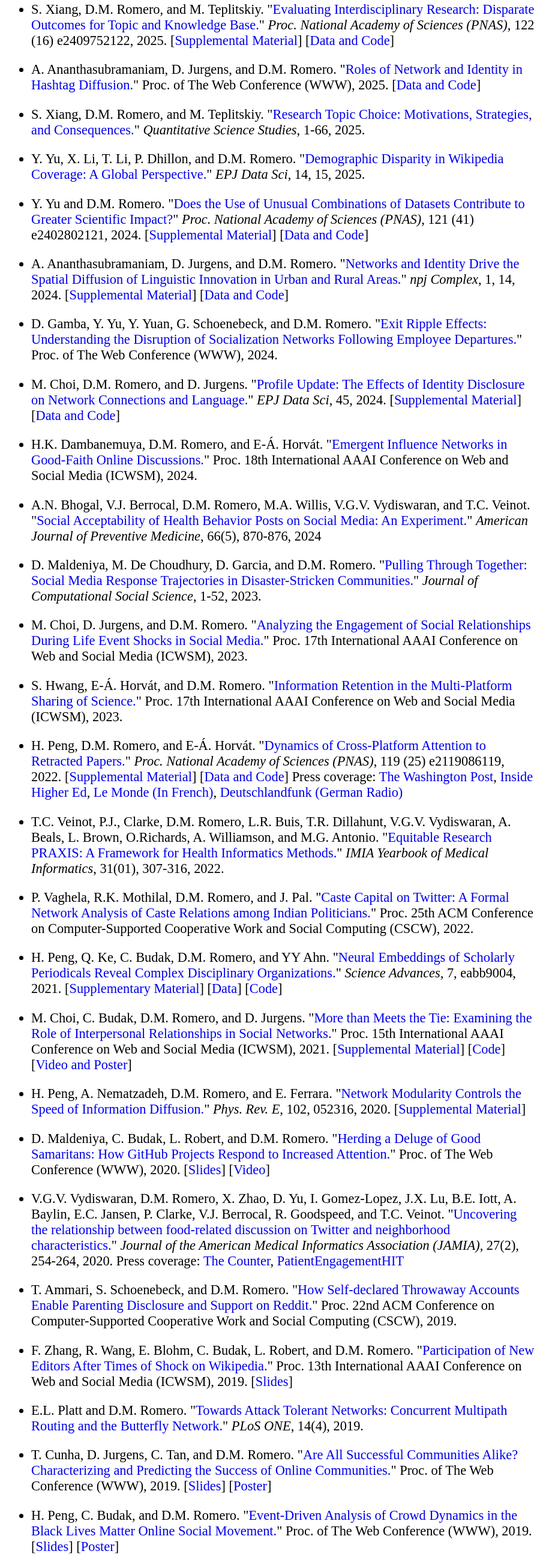
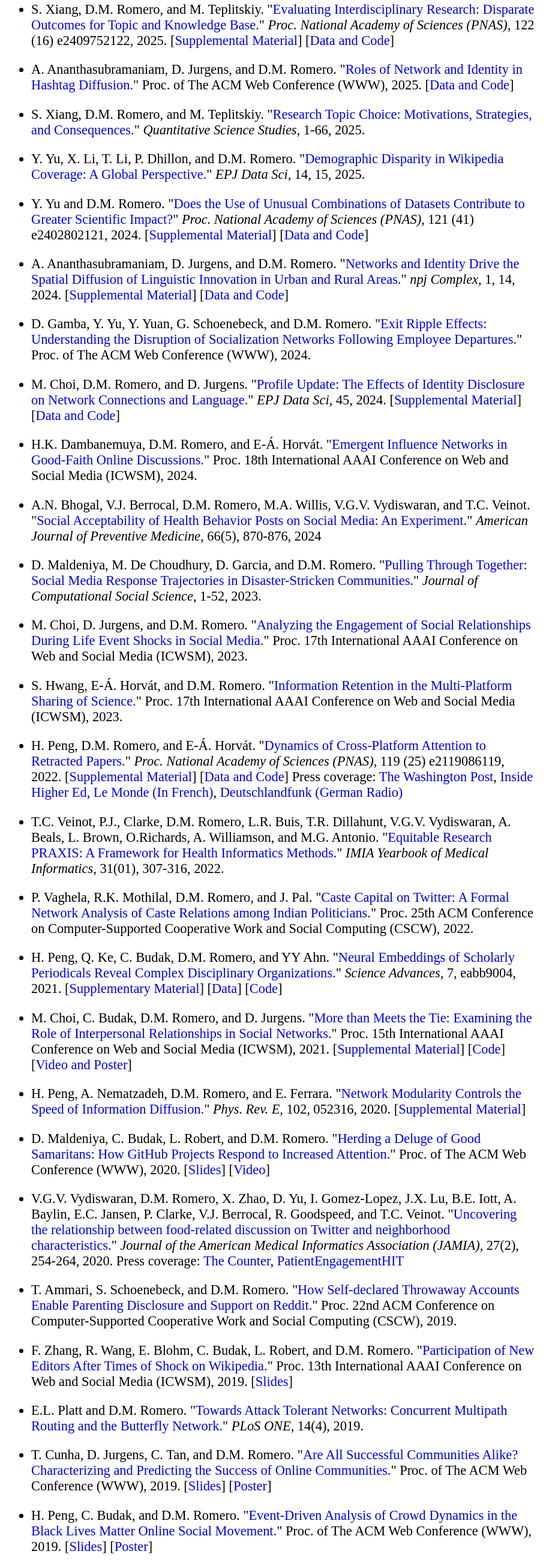
Before and after one commit to danielmromero/danielmromero.github.io, a plain HTML site: page index.html in a window 1280 px wide. Shown: the part 1010-3610 px from the top of the page at 60% size, without its empty margins (188-1108 px from the left). Drawn offline with Linux system fonts and the light colour scheme.

Commit message:
Add files via upload

```diff
--- a/index.html
+++ b/index.html
@@ -131,7 +131,7 @@ body, div, table, span {
 
     <li><p class="p5">  S. Xiang, D.M. Romero, and M. Teplitskiy. "<a href="https://bit.ly/4jxz9Ib" target="_blank" >Evaluating Interdisciplinary Research: Disparate Outcomes for Topic and Knowledge Base.</a>" <i>Proc. National Academy of Sciences (PNAS)</i>, 122 (16) e2409752122, 2025. [<a href="https://bit.ly/4iwiIe0" target="_blank" >Supplemental Material</a>] [<a href="https://bit.ly/3Eom6ts" target="_blank" >Data and Code</a>]</li>
 
-    <li><p class="p5">  A. Ananthasubramaniam, D. Jurgens, and D.M. Romero. "<a href="https://bit.ly/3GlLO2h" target="_blank" >Roles of Network and Identity in Hashtag Diffusion.</a>" Proc. of The Web Conference (WWW), 2025. [<a href="https://bit.ly/42r5lHb" target="_blank" >Data and Code</a>]</li>
+    <li><p class="p5">  A. Ananthasubramaniam, D. Jurgens, and D.M. Romero. "<a href="https://bit.ly/3GlLO2h" target="_blank" >Roles of Network and Identity in Hashtag Diffusion.</a>" Proc. of The ACM Web Conference (WWW), 2025. [<a href="https://bit.ly/42r5lHb" target="_blank" >Data and Code</a>]</li>
 
     <li><p class="p5">  S. Xiang, D.M. Romero, and M. Teplitskiy. "<a href="https://bit.ly/3FQns0p" target="_blank" >Research Topic Choice: Motivations, Strategies, and Consequences.</a>" <i>Quantitative Science Studies</i>, 1-66, 2025. </li>
 
@@ -141,7 +141,7 @@ body, div, table, span {
 
      <li><p class="p5">  A. Ananthasubramaniam, D. Jurgens, and D.M. Romero. "<a href="https://bit.ly/3Xw6x9w" target="_blank" >Networks and Identity Drive the Spatial Diffusion of Linguistic Innovation in Urban and Rural Areas.</a>"  <i>npj Complex</i>, 1, 14, 2024. [<a href="https://bit.ly/4ey6EI2" target="_blank" >Supplemental Material</a>]  [<a href=" https://bit.ly/4gNBde5" target="_blank" >Data and Code</a>]</li>
 
-     <li><p class="p5">  D. Gamba, Y. Yu, Y. Yuan, G. Schoenebeck, and D.M. Romero. "<a href="https://bit.ly/4bn8I35" target="_blank" >Exit Ripple Effects: Understanding the Disruption of Socialization Networks Following Employee Departures.</a>" Proc. of The Web Conference (WWW), 2024. </li>
+     <li><p class="p5">  D. Gamba, Y. Yu, Y. Yuan, G. Schoenebeck, and D.M. Romero. "<a href="https://bit.ly/4bn8I35" target="_blank" >Exit Ripple Effects: Understanding the Disruption of Socialization Networks Following Employee Departures.</a>" Proc. of The ACM Web Conference (WWW), 2024. </li>
 
     <li><p class="p5">  M. Choi, D.M. Romero, and D. Jurgens. "<a href="https://bit.ly/45IDja8" target="_blank" >Profile Update: The Effects of Identity Disclosure on Network Connections and Language.</a>" <i>EPJ Data Sci</i>, 45, 2024. [<a href=" https://bit.ly/47UkzFG" target="_blank" >Supplemental Material</a>] [<a href="https://bit.ly/3ZTuucy" target="_blank" >Data and Code</a>] </li>
 
@@ -168,7 +168,7 @@ body, div, table, span {
 
     <li><p class="p5">  H. Peng, A. Nematzadeh, D.M. Romero, and E. Ferrara. "<a href="https://bit.ly/3o3x5dM" target="_blank" >Network Modularity Controls the Speed of Information Diffusion.</a>" <i>Phys. Rev. E,</i> 102, 052316, 2020. [<a href="https://bit.ly/36n80oh" target="_blank" >Supplemental Material</a>] </li>
 
- <li><p class="p5">  D. Maldeniya, C. Budak, L. Robert, and D.M. Romero. "<a href="https://go.aws/30WbdH7" target="_blank" >Herding a Deluge of Good Samaritans: How GitHub Projects Respond to Increased Attention.</a>" Proc. of The Web Conference (WWW), 2020. [<a href="https://bit.ly/3o80DXM" target="_blank" >Slides</a>] [<a href="https://bit.ly/33MlecD" target="_blank" >Video</a>] </li>
+ <li><p class="p5">  D. Maldeniya, C. Budak, L. Robert, and D.M. Romero. "<a href="https://go.aws/30WbdH7" target="_blank" >Herding a Deluge of Good Samaritans: How GitHub Projects Respond to Increased Attention.</a>" Proc. of The ACM Web Conference (WWW), 2020. [<a href="https://bit.ly/3o80DXM" target="_blank" >Slides</a>] [<a href="https://bit.ly/33MlecD" target="_blank" >Video</a>] </li>
 
   <li><p class="p5">  V.G.V. Vydiswaran, D.M. Romero, X. Zhao, D. Yu, I. Gomez-Lopez, J.X. Lu, B.E. Iott, A. Baylin, E.C. Jansen, P. Clarke, V.J. Berrocal, R. Goodspeed, and T.C. Veinot. "<a href="http://bit.ly/2PsU3gq" target="_blank" >Uncovering the relationship between food-related discussion on Twitter and neighborhood characteristics.</a>" <i>Journal of the American Medical Informatics Association (JAMIA)</i>, 27(2), 254-264, 2020. Press coverage: <a href="https://bit.ly/3gZTxkl" target="_blank" >The Counter</a>, <a href="https://bit.ly/32OobYK" target="_blank" >PatientEngagementHIT</a></li>
 
@@ -179,9 +179,9 @@ body, div, table, span {
 
    <li><p class="p5">  E.L. Platt and D.M. Romero. "<a href="http://bit.ly/2KmKPBq" target="_blank" >Towards Attack Tolerant Networks: Concurrent Multipath Routing and the Butterfly Network.</a>" <i>PLoS ONE</i>, 14(4), 2019.</li>
 
-  <li><p class="p5">  T. Cunha, D. Jurgens, C. Tan, and D.M. Romero. "<a href="http://bit.ly/2Xne8X6" target="_blank" >Are All Successful Communities Alike? Characterizing and Predicting the Success of Online Communities.</a>" Proc. of The Web Conference (WWW), 2019. [<a href="http://bit.ly/2QM8fQg" target="_blank" >Slides</a>] [<a href="http://bit.ly/2ZcnapX" target="_blank" >Poster</a>]</li>
+  <li><p class="p5">  T. Cunha, D. Jurgens, C. Tan, and D.M. Romero. "<a href="http://bit.ly/2Xne8X6" target="_blank" >Are All Successful Communities Alike? Characterizing and Predicting the Success of Online Communities.</a>" Proc. of The ACM Web Conference (WWW), 2019. [<a href="http://bit.ly/2QM8fQg" target="_blank" >Slides</a>] [<a href="http://bit.ly/2ZcnapX" target="_blank" >Poster</a>]</li>
 
- <li><p class="p5">  H. Peng, C. Budak, and D.M. Romero. "<a href="http://bit.ly/2H2pEkM" target="_blank" >Event-Driven Analysis of Crowd Dynamics in the Black Lives Matter Online Social Movement.</a>" Proc. of The Web Conference (WWW), 2019. [<a href="http://bit.ly/2Xryj5G" target="_blank" >Slides</a>] [<a href="http://bit.ly/2Whv9Qu" target="_blank" >Poster</a>]</li>
+ <li><p class="p5">  H. Peng, C. Budak, and D.M. Romero. "<a href="http://bit.ly/2H2pEkM" target="_blank" >Event-Driven Analysis of Crowd Dynamics in the Black Lives Matter Online Social Movement.</a>" Proc. of The ACM Web Conference (WWW), 2019. [<a href="http://bit.ly/2Xryj5G" target="_blank" >Slides</a>] [<a href="http://bit.ly/2Whv9Qu" target="_blank" >Poster</a>]</li>
 
  <li><p class="p5">  D.M. Romero, B. Uzzi, and J. Kleinberg. "<a href="http://bit.ly/2UUbExh" target="_blank" >Social Networks under stress: Specialized Team Roles and their Communication Structure.</a>"  <i>ACM Transactions on the Web (TWEB)</i>, Volume 13, Issue 1, Article 6, 2019.</li>
 
@@ -362,14 +362,16 @@ body, div, table, span {
 
 <li><p class="p5"><b>Journal Editorial Positions: </b></p>
 
+
+<a href="https://dl.acm.org/journal/tsc" target="_blank" >ACM Transactions on Social Computing</a> (Senior Associate Editor 2025 - present) <br>
 <a href="https://epjdatascience.springeropen.com/" target="_blank" >EPJ Data Science</a> (Associate Editor 2018 - present) <br>
-<a href="http://www.appliednetsci.com/" target="_blank" >Applied Network Science</a> (Editorial Board 2015 - present) <br>
+<a href="http://www.appliednetsci.com/" target="_blank" >Applied Network Science</a> (Associate Editor 2015 - present) <br>
 
 </li>
 
 <li><p class="p5"><b>Program Committee Member (most years)</b></p>
 
-The Web Conference (WWW)  <br>
+The ACM Web Conference (WWW)  <br>
 
 The International AAAI Conference on Web and Social Media (ICWSM) <br>
 
```
